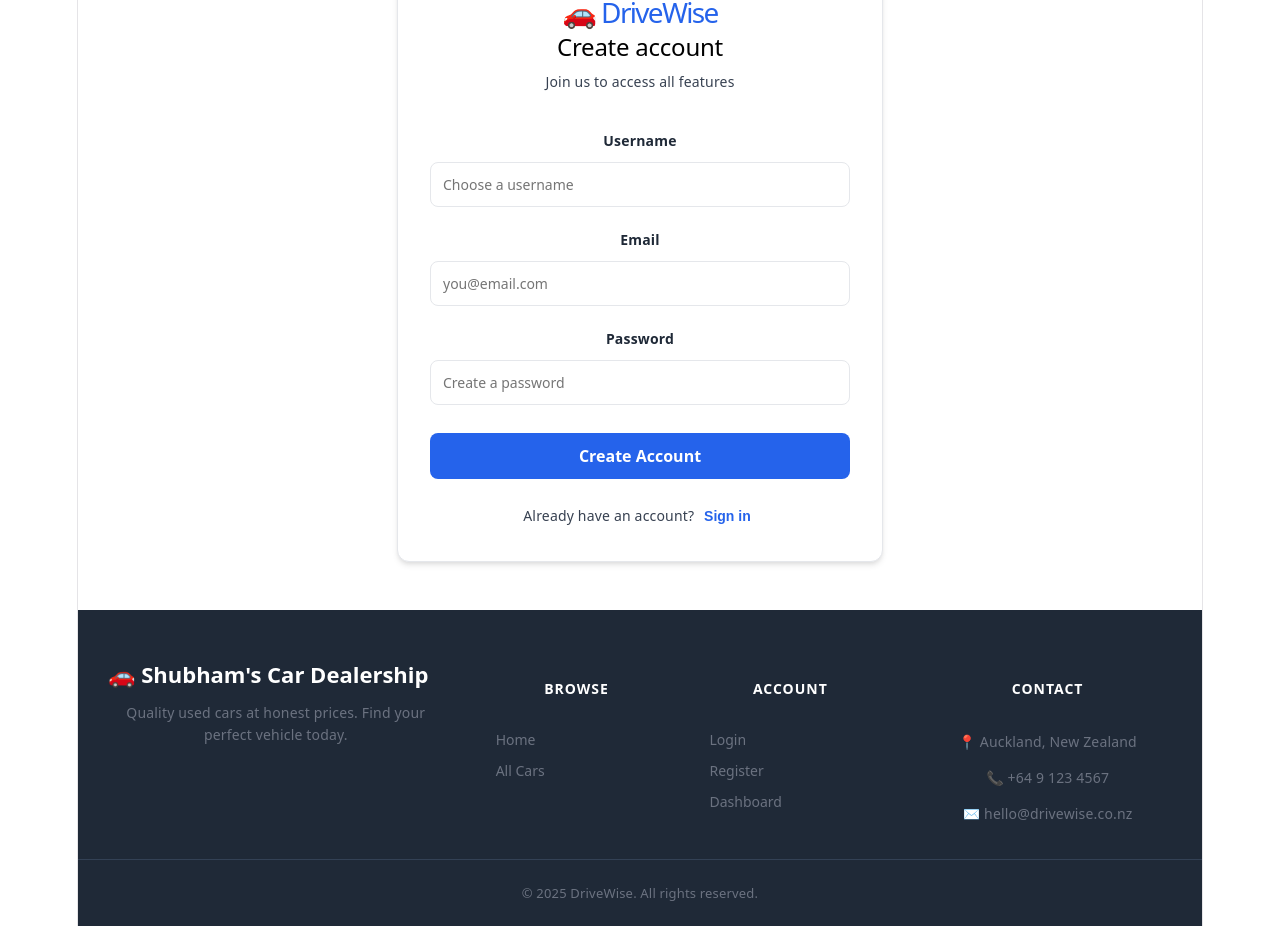
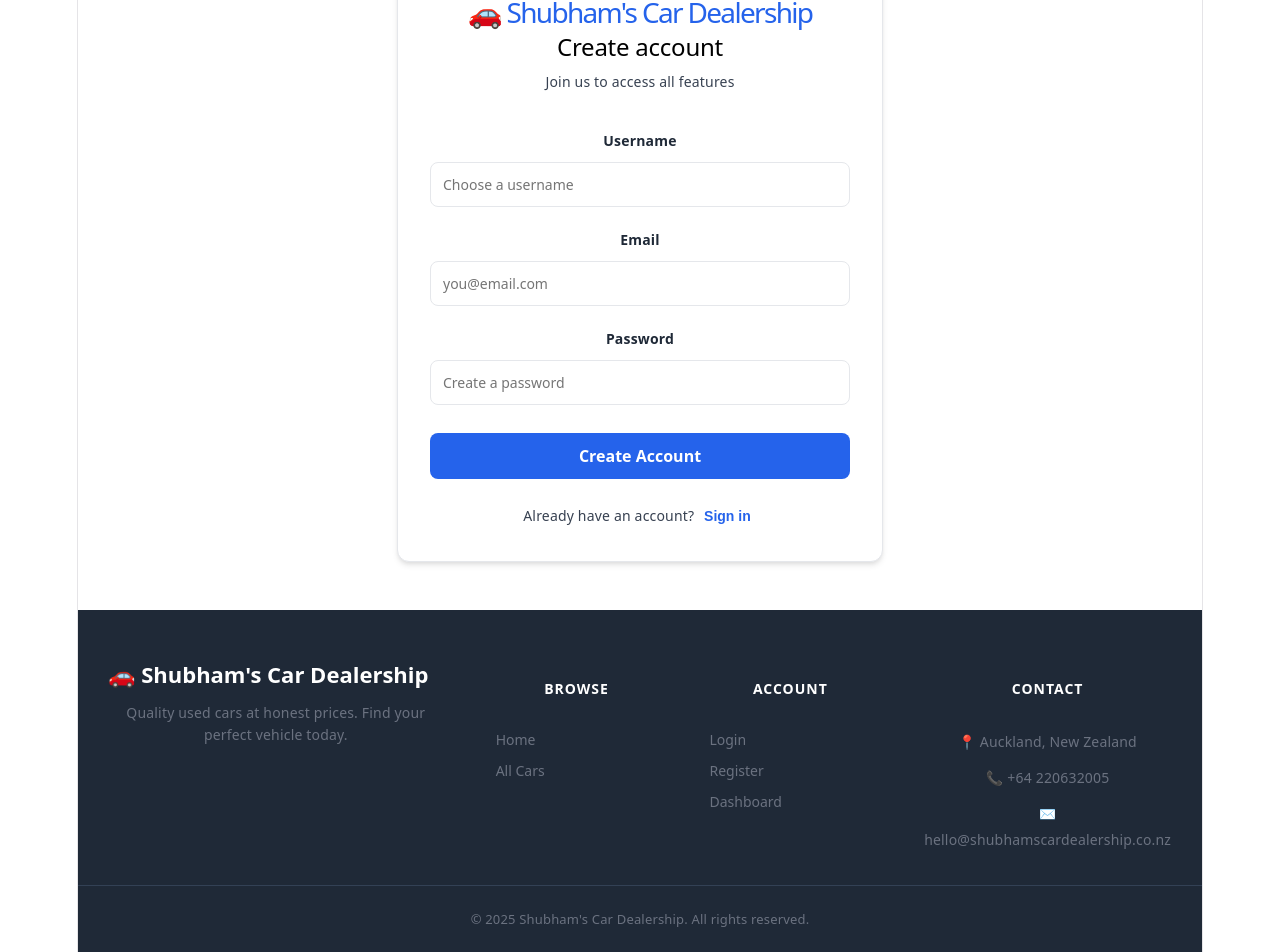
Before and after one commit to shubhamkataria2005/AI_car_dealership_frontend, a React (Vite) app: page /register in a window 1280 px wide. Shown: the part 227-1179 px from the top of the page. Before the commit the page ends 1153 px from the top, so only its background shows below. Built offline with nearby package versions, Linux system fonts and the light colour scheme; no server answers.

Commit message:
updated styling

```diff
--- a/src/components/footer/Footer.jsx
+++ b/src/components/footer/Footer.jsx
@@ -29,13 +29,13 @@ const Footer = ({ onNavigate }) => {
         <div className="footer-contact">
           <h4>Contact</h4>
           <p>📍 Auckland, New Zealand</p>
-          <p>📞 +64 9 123 4567</p>
-          <p>✉️ hello@drivewise.co.nz</p>
+          <p>📞 +64 220632005</p>
+          <p>✉️ hello@shubhamscardealership.co.nz</p>
         </div>
 
       </div>
       <div className="footer-bottom">
-        <p>© 2025 DriveWise. All rights reserved.</p>
+        <p>© 2025 Shubham's Car Dealership. All rights reserved.</p>
       </div>
     </footer>
   );
--- a/src/pages/loginPage/LoginPage.jsx
+++ b/src/pages/loginPage/LoginPage.jsx
@@ -43,7 +43,7 @@ const Login = ({ onLoginSuccess, onNavigate }) => {
         </button>
 
         <div className="auth-header">
-          <h1>🚗 DriveWise</h1>
+          <h1>🚗 Shubham's Car Dealership</h1>
           <h2>Welcome back</h2>
           <p>Sign in to your account</p>
         </div>
--- a/src/pages/registerPage/RegisterPage.jsx
+++ b/src/pages/registerPage/RegisterPage.jsx
@@ -51,7 +51,7 @@ const Register = ({ onLoginSuccess, onNavigate }) => {
         </button>
 
         <div className="auth-header">
-          <h1>🚗 DriveWise</h1>
+          <h1>🚗 Shubham's Car Dealership</h1>
           <h2>Create account</h2>
           <p>Join us to access all features</p>
         </div>
```
Also changed, not shown: src/components/Footer.css (deleted), src/components/Footer.jsx (deleted).
